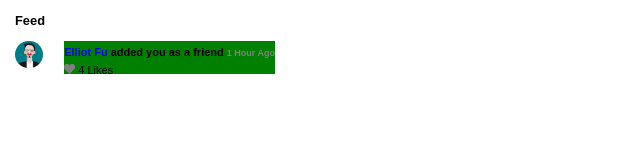
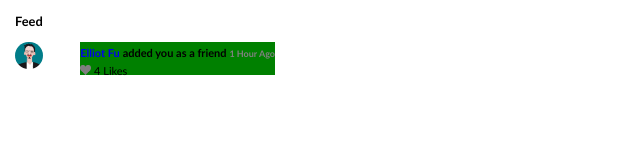
Before and after one commit to sarit058/Feed, a plain HTML site: page index.html in a window 1280 px wide. Shown: the full height of the page, 0-640 px from the left. Drawn offline with Linux system fonts and the light colour scheme.

Commit message:
changing font-family

```diff
--- a/style.css
+++ b/style.css
@@ -1,5 +1,5 @@
 body {
-    font-family: sans-serif;
+    font-family: Calibri;
     font-size: 11px;
     width: 260px;
     margin-left: 15px;
```
